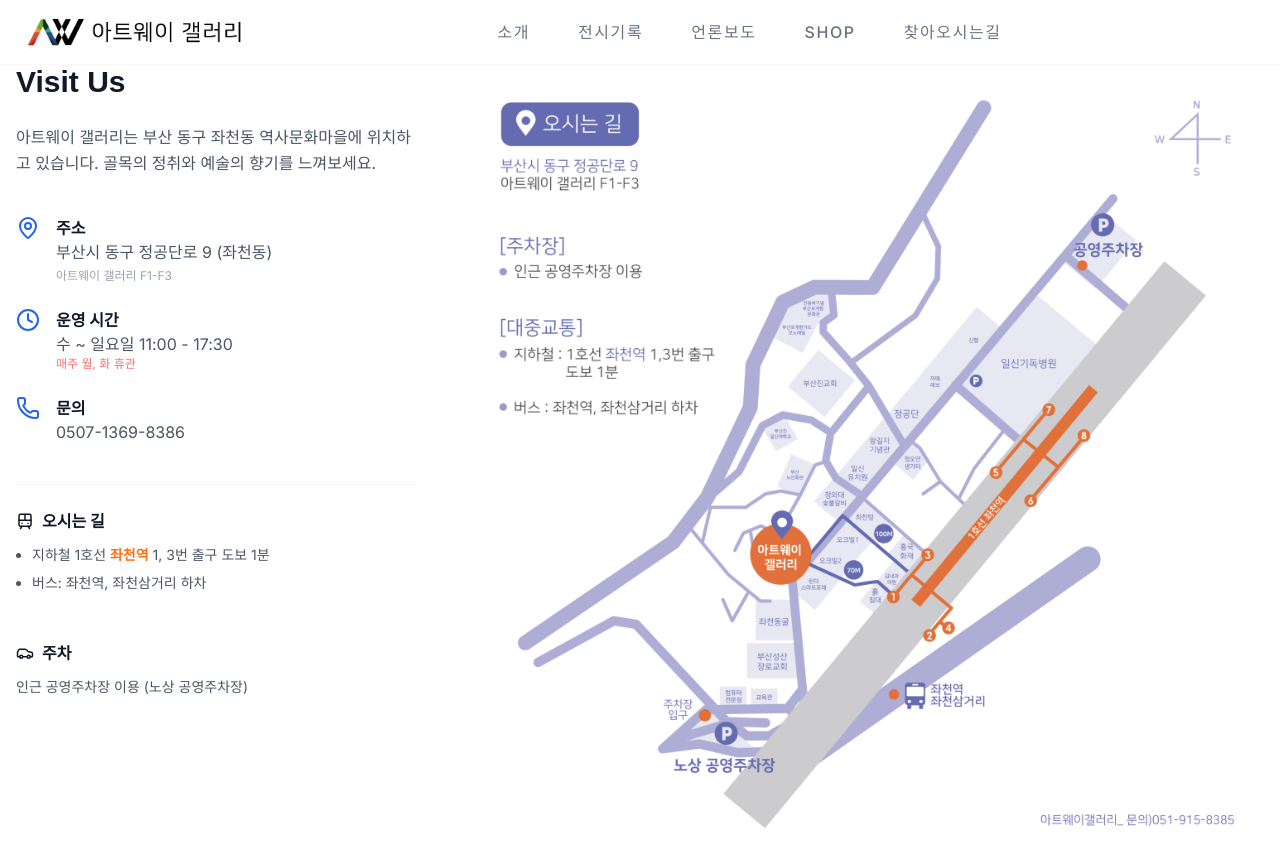
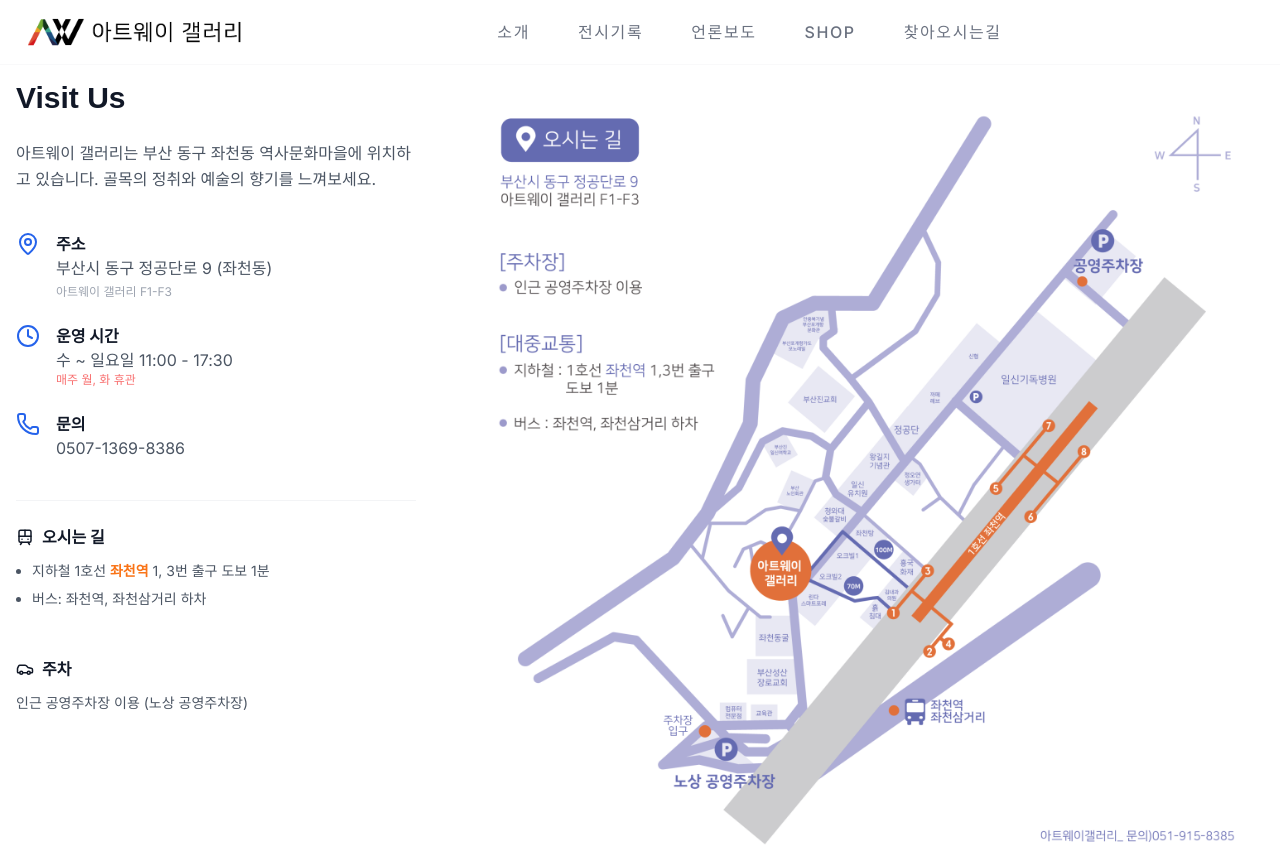
Before and after one commit to juuuno-coder/art-way, a Next.js app: page /contact in a window 1280 px wide. Shown: the top 846 px of the page. Built offline with nearby package versions, Linux system fonts and the light colour scheme.

Commit message:
visit us 타이틀 작업

```diff
--- a/src/app/contact/page.tsx
+++ b/src/app/contact/page.tsx
@@ -3,11 +3,11 @@
 
 export default function ContactPage() {
   return (
-    <div className="max-w-7xl mx-auto px-4 py-16 flex flex-col md:flex-row gap-12">
+    <div className="max-w-7xl mx-auto px-4 py-20 flex flex-col md:flex-row gap-12">
       {/* 텍스트 정보 */}
-      <div className="md:w-1/3 space-y-10">
+      <div className="md:w-1/3 space-y-10 ">
         <div>
-          <h2 className="text-3xl font-serif font-bold mb-6">Visit Us</h2>
+          <h2 className="text-3xl font-serif font-bold mb-6 ">Visit Us</h2>
           <p className="text-gray-600 leading-relaxed">
             아트웨이 갤러리는 부산 동구 좌천동 역사문화마을에 위치하고 있습니다.
             골목의 정취와 예술의 향기를 느껴보세요.
```
